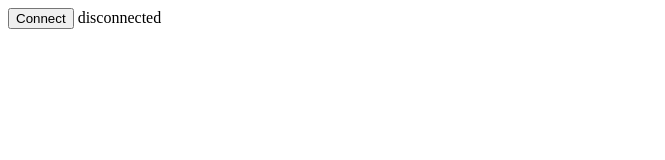
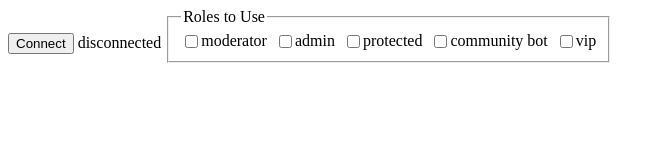
Before and after one commit to destinygg/chat-bot, a website: page tools/mock-chat.html in a window 1280 px wide. Shown: the whole page, without its empty margins (0-665 px from the left). Drawn offline with nearby package versions, Linux system fonts and the light colour scheme.

Commit message:
Allow user to select which roles to enable

```diff
--- a/tools/mock-chat.html
+++ b/tools/mock-chat.html
@@ -4,11 +4,40 @@
     <meta charset="UTF-8" />
     <title>Title</title>
     <script src="https://cdn.jsdelivr.net/npm/vue@2.5.17/dist/vue.js"></script>
+    <style>
+      .roles {
+        display: inline-flex;
+        gap: 0.5rem;
+      }
+
+      .role {
+        display: flex;
+      }
+
+      .role__input:disabled {
+        cursor: not-allowed;
+      }
+    </style>
   </head>
   <body>
     <div id="app">
       <button @click="disconnect" v-if="status === 'connected'">Disconnect</button>
       <button @click="connect" v-if="status === 'disconnected'">Connect</button> {{ status }}
+      <fieldset class="roles">
+        <legend>Roles to Use</legend>
+        <div v-for="role in roles" class="role">
+          <input
+            class="role__input"
+            type="checkbox"
+            :id="'role-' + role"
+            :name="role"
+            v-model="role.enabled"
+            :disabled="status === 'connected'"
+          />
+          <label :for="'role-' + role.name">{{ role.name }}</label>
+        </div>
+      </fieldset>
+
       <br /><br />
       <div v-if="status === 'connected'">
         <form @submit.prevent="sendMessage" action="#">
@@ -21,12 +50,15 @@
     </div>
 
     <script>
+      const roles = ['moderator', 'admin', 'protected', 'community bot', 'vip'];
+
       const app = new Vue({
         el: '#app',
         data: {
           message: '',
           logs: [],
           status: 'disconnected',
+          roles: roles.map((r) => ({ name: r, enabled: false })),
         },
         methods: {
           connect() {
```
